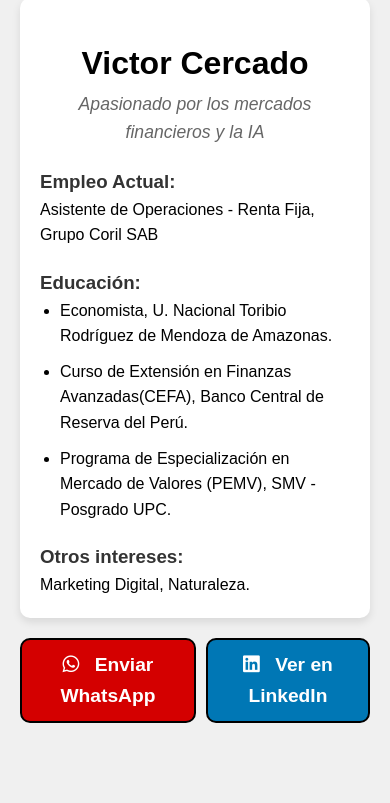
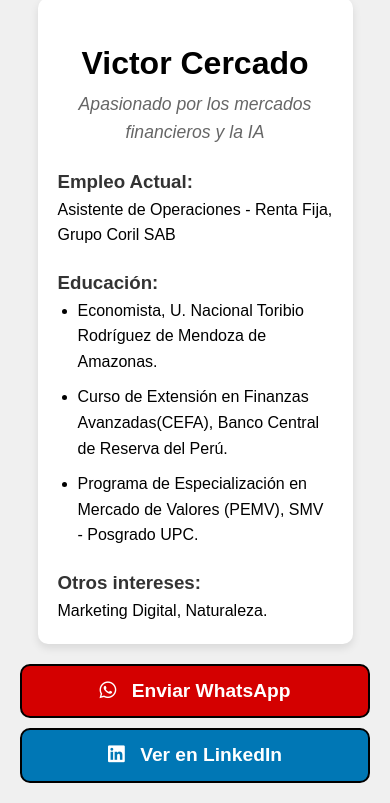
Before and after one commit to VicRaul/VicRaul.github.io, a plain HTML site: page index.html in a window 390 px wide. Shown: the part 297-1100 px from the top of the page. Before the commit the page ends 1040 px from the top, so only its background shows below. Drawn offline with Linux system fonts and the light colour scheme.

Commit message:
Update style.css

```diff
--- a/style.css
+++ b/style.css
@@ -26,6 +26,53 @@ header img {
     width: 100%;
     height: 100%;
 }
+
+
+/* Estilos Responsivos para dispositivos móviles */
+@media (max-width: 768px) {
+  /* Ajustar el encabezado */
+  header {
+    max-width: 100%;
+  }
+
+  /* Foto de perfil más pequeña y ajustada para móviles */
+  .foto_perfil {
+    width: 100px;
+    height: 100px;
+    top: 80px; /* Ajustar la posición para evitar que se superponga al texto */
+  }
+
+  /* Ajustar el margen superior del encabezado de texto */
+  .encabezado {
+    margin-top: 150px; /* Dejar suficiente espacio para la imagen de perfil */
+  }
+
+  /* Ajustar el tamaño del texto */
+  .encabezado h1 {
+    font-size: 1.5em; /* Reducir ligeramente el tamaño de la fuente en pantallas pequeñas */
+  }
+
+  .encabezado p {
+    font-size: 1em; /* Ajustar el tamaño del subtítulo */
+  }
+
+  /* Ajustar el ancho del contenedor principal */
+  main {
+    width: 90%;
+    margin: 0 auto;
+  }
+
+  /* Ajustar el tamaño de los botones en móviles */
+  .contact-buttons {
+    flex-direction: column; /* Colocar los botones en columna */
+    gap: 5px;
+  }
+
+  .whatsapp-button, .linkedin-button {
+    width: 100%; /* Los botones ocupan todo el ancho en móviles */
+  }
+}
+
 
 /* Foto de perfil */
 .foto_perfil {
```
